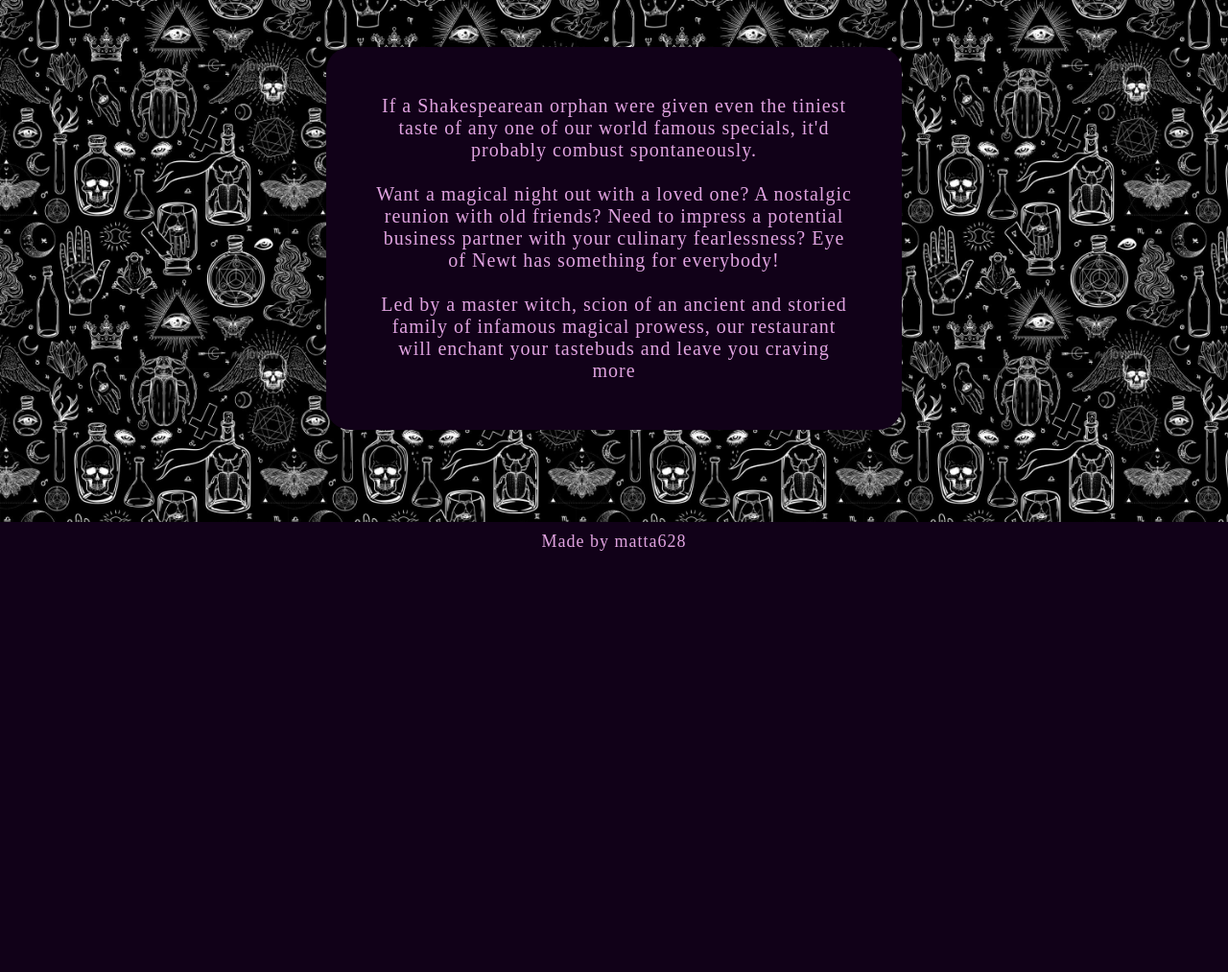
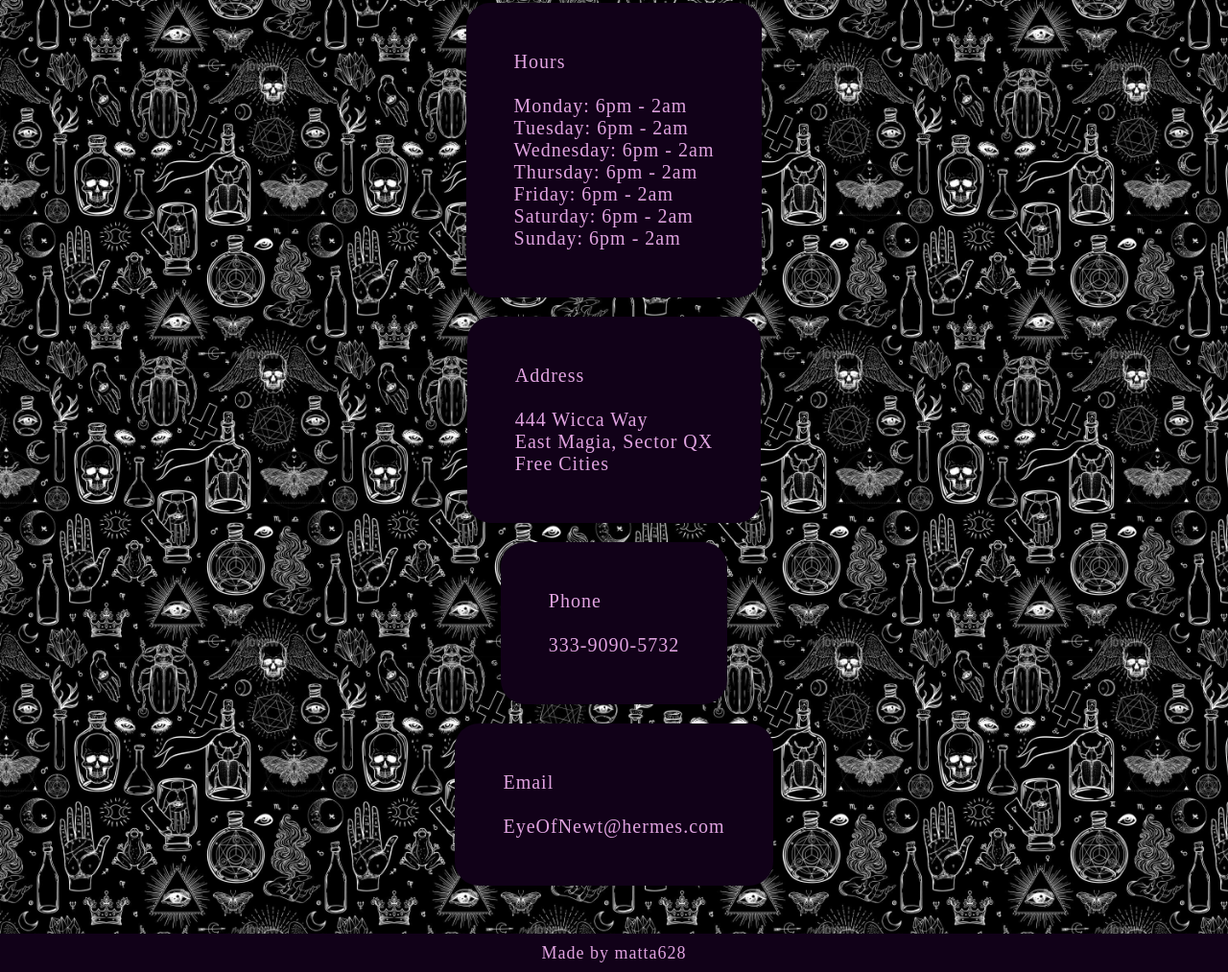
Before and after one commit to matta628/restaurant-page, a website built with webpack: page dist/index.html in a window 1280 px wide. Shown: the part 216-1229 px from the top of the page at 96% size. Before the commit the page ends 800 px from the top, so only its background shows below. Built offline with nearby package versions, Linux system fonts and the light colour scheme; a web font is replaced by a local one.

Commit message:
Add contact info items

```diff
--- /dev/null
+++ b/src/contact.js
@@ -0,0 +1,55 @@
+function createHoursInfo() {
+  const hours = document.createElement('div');
+  hours.classList.add('main-item', 'contact-item');
+  hours.innerHTML = `Hours<br><br>
+  Monday: 6pm - 2am<br>
+  Tuesday: 6pm - 2am<br>
+  Wednesday: 6pm - 2am<br>
+  Thursday: 6pm - 2am<br>
+  Friday: 6pm - 2am<br>
+  Saturday: 6pm - 2am<br>
+  Sunday: 6pm - 2am`;
+  return hours;
+}
+
+function createAddressInfo() {
+  const address = document.createElement('div');
+  address.classList.add('main-item', 'address', 'contact-item');
+  address.innerHTML = 'Address<br><br>444 Wicca Way<br>East Magia, Sector QX<br>Free Cities';
+  return address;
+}
+
+function createPhoneInfo() {
+  const phone = document.createElement('div');
+  phone.classList.add('main-item', 'contact-item');
+  phone.innerHTML = 'Phone<br><br>333-9090-5732';
+  return phone;
+}
+
+function createEmailInfo() {
+  const email = document.createElement('div');
+  email.classList.add('main-item', 'contact-item');
+  email.innerHTML = 'Email<br><br>EyeOfNewt@hermes.com';
+  return email;
+}
+
+function createContactInfo() {
+  const contact = document.createElement('div');
+  contact.classList.add('contact');
+
+  const hours = createHoursInfo();
+  contact.appendChild(hours);
+
+  const address = createAddressInfo();
+  contact.appendChild(address);
+
+  const phone = createPhoneInfo();
+  contact.appendChild(phone);
+
+  const email = createEmailInfo();
+  contact.appendChild(email);
+
+  return contact;
+}
+
+export default createContactInfo;
--- a/src/home.js
+++ b/src/home.js
@@ -1,6 +1,6 @@
 function createHomeInfo() {
   const description = document.createElement('div');
-  description.classList.add('desc');
+  description.classList.add('main-item');
   description.innerHTML = 'If a Shakespearean orphan were given even the tiniest taste of '
   + 'any one of our world famous specials, it\'d probably combust spontaneously.<br><br> '
   + 'Want a magical night out with a loved one? A nostalgic reunion with old friends? '
--- a/src/index.js
+++ b/src/index.js
@@ -1,14 +1,16 @@
 import buildInitPage from './init';
 import createHomeInfo from './home';
+import createContactInfo from './contact';
 
 function initialize() {
   buildInitPage();
-  const main = document.querySelector('.main-info');
-  main.appendChild(createHomeInfo());
+  const main = document.querySelector('.main');
+  // main.appendChild(createHomeInfo());
+  main.appendChild(createContactInfo());
 }
 
 function addTabListeners() {
-  const main = document.querySelector('.main-info');
+  const main = document.querySelector('.main');
 
   const homeTab = document.getElementById('home-tab');
   homeTab.addEventListener('click', () => {
@@ -24,7 +26,7 @@ function addTabListeners() {
   const contactTab = document.getElementById('contact-tab');
   contactTab.addEventListener('click', () => {
     if (main.lastChild) main.removeChild(main.lastChild);
-    // main.appendChild(createContactInfo());
+    main.appendChild(createContactInfo());
   });
 }
 
--- a/src/init.js
+++ b/src/init.js
@@ -58,7 +58,7 @@ function buildInitPage() {
   content.appendChild(headline);
 
   const mainInfo = document.createElement('div');
-  mainInfo.classList.add('main-info');
+  mainInfo.classList.add('main');
   content.appendChild(mainInfo);
 
   const footer = createFooter();
--- a/src/style.css
+++ b/src/style.css
@@ -71,20 +71,31 @@ button {
   height: 40px;
 }
 
-.main-info{
+.main{
   display: flex;
   flex-direction: column;
   align-items: center;
   padding: 50px;
-  gap: 25px;
 }
 
-.desc{
+.main-item{
   text-align: center;
-  width: 500px;
+  height: fit-content;
+  width: fit-content;
+  max-width: 500px;
   padding: 50px;
   font-size: 20px;
   color: var(--main-text);
   background-color: var(--main-dark);
   border-radius: 25px;
 }
+
+.contact{
+  display: flex;
+  flex-direction: column;
+  align-items: center;
+  gap: 20px;
+}
+.contact-item{
+  text-align: left;
+}
```
